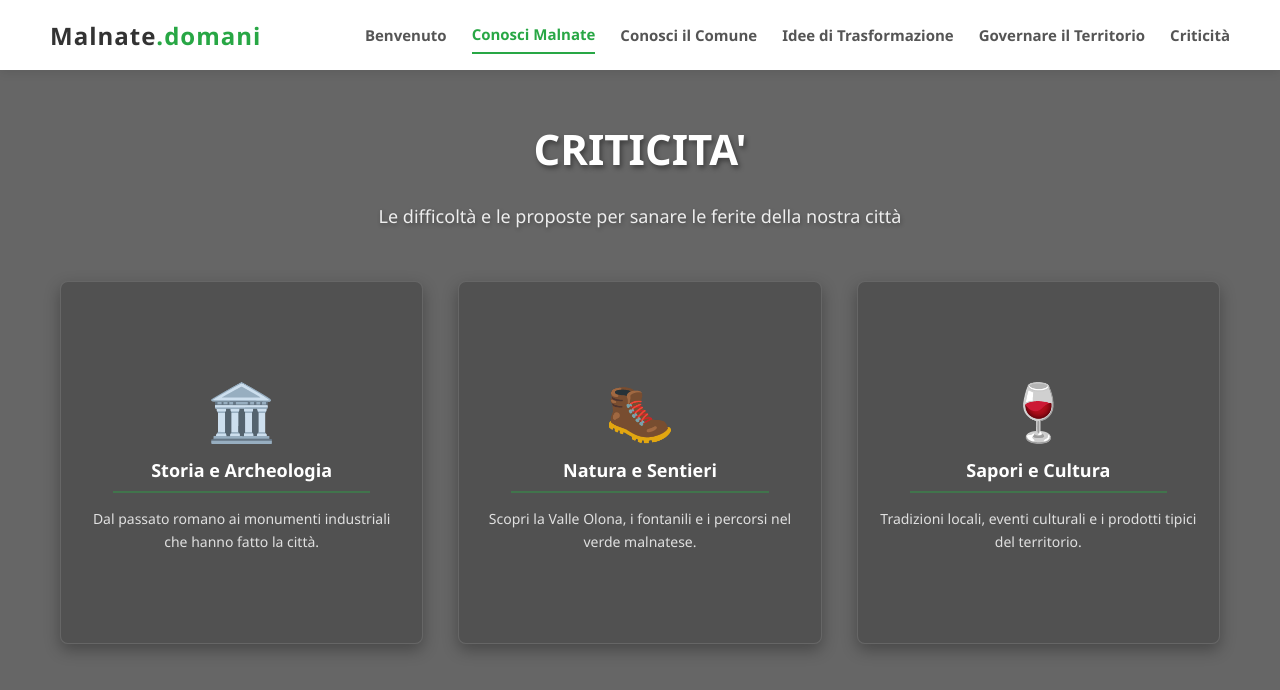
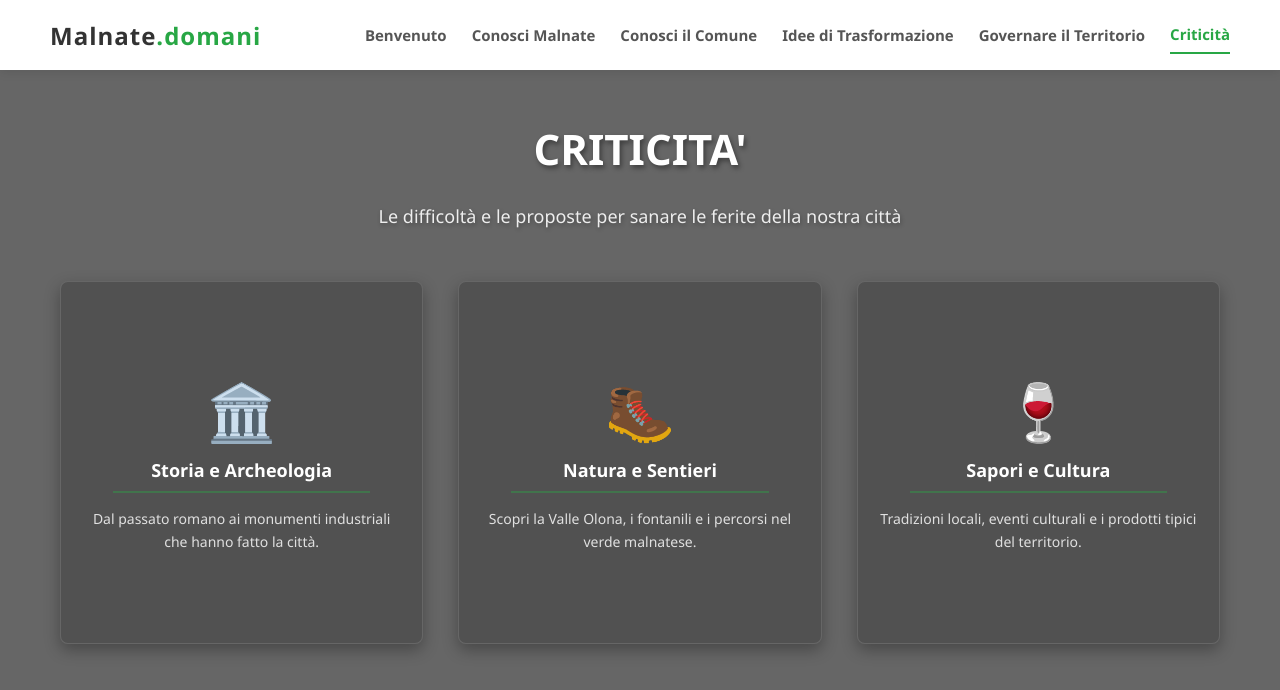
Before and after one commit to Malnate01/malnatedomani, a plain HTML site: page criticita.html in a window 1280 px wide. Drawn offline with Linux system fonts and the light colour scheme.

Commit message:
Update criticita.html

```diff
--- a/criticita.html
+++ b/criticita.html
@@ -26,11 +26,11 @@
         <!-- Gruppo Pulsanti / Elenco Completo delle 6 Voci Ufficiali -->
         <ul class="gruppo-pulsanti" id="menu-principale">
             <li><a href="index.html" class="link-menu">Benvenuto</a></li>
-            <li><a href="conosci-malnate.html" class="link-menu attivo">Conosci Malnate</a></li>
+            <li><a href="conosci-malnate.html" class="link-menu">Conosci Malnate</a></li>
             <li><a href="conosci-comune.html" class="link-menu">Conosci il Comune</a></li>
             <li><a href="trasformazioni.html" class="link-menu">Idee di Trasformazione</a></li>
             <li><a href="territorio.html" class="link-menu">Governare il Territorio</a></li>
-            <li><a href="criticita.html" class="link-menu">Criticità</a></li>
+            <li><a href="criticita.html" class="link-menu attivo">Criticità</a></li>
         </ul>
     </nav>
 
```
